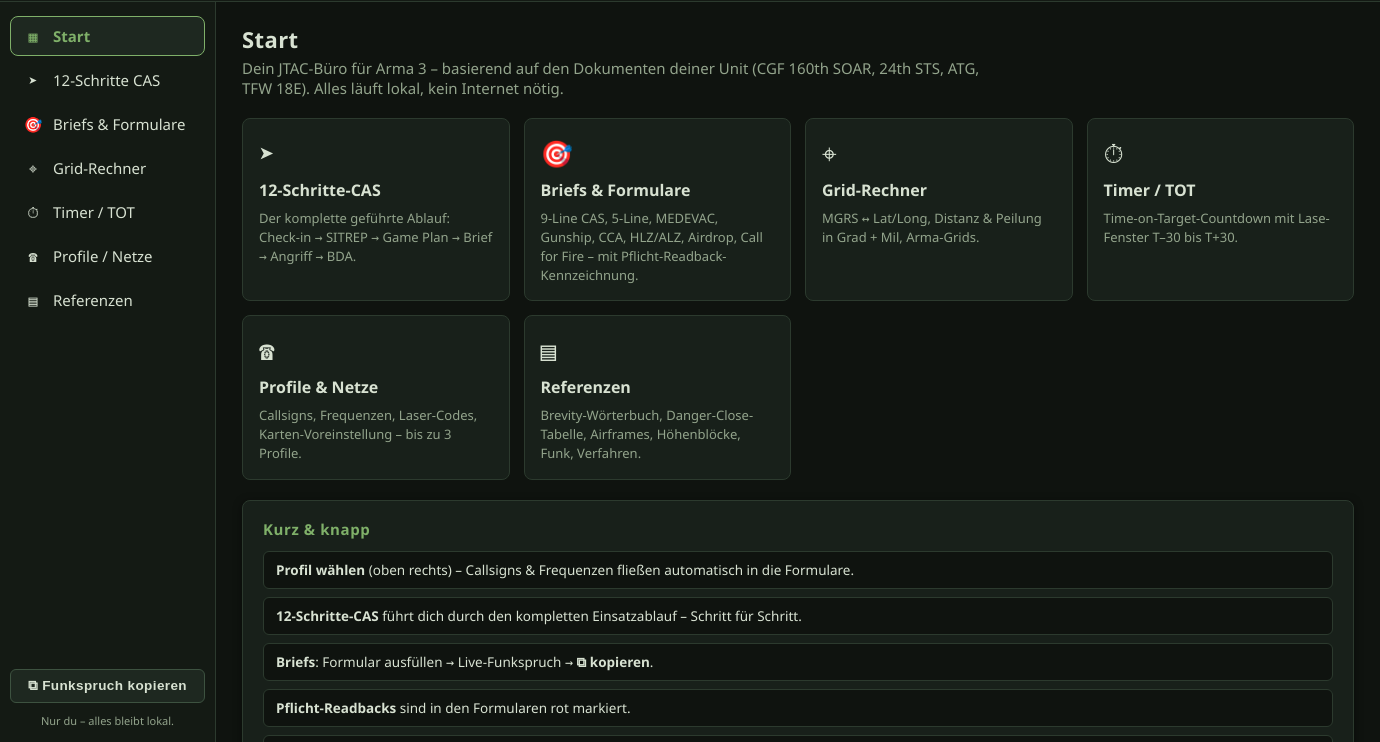
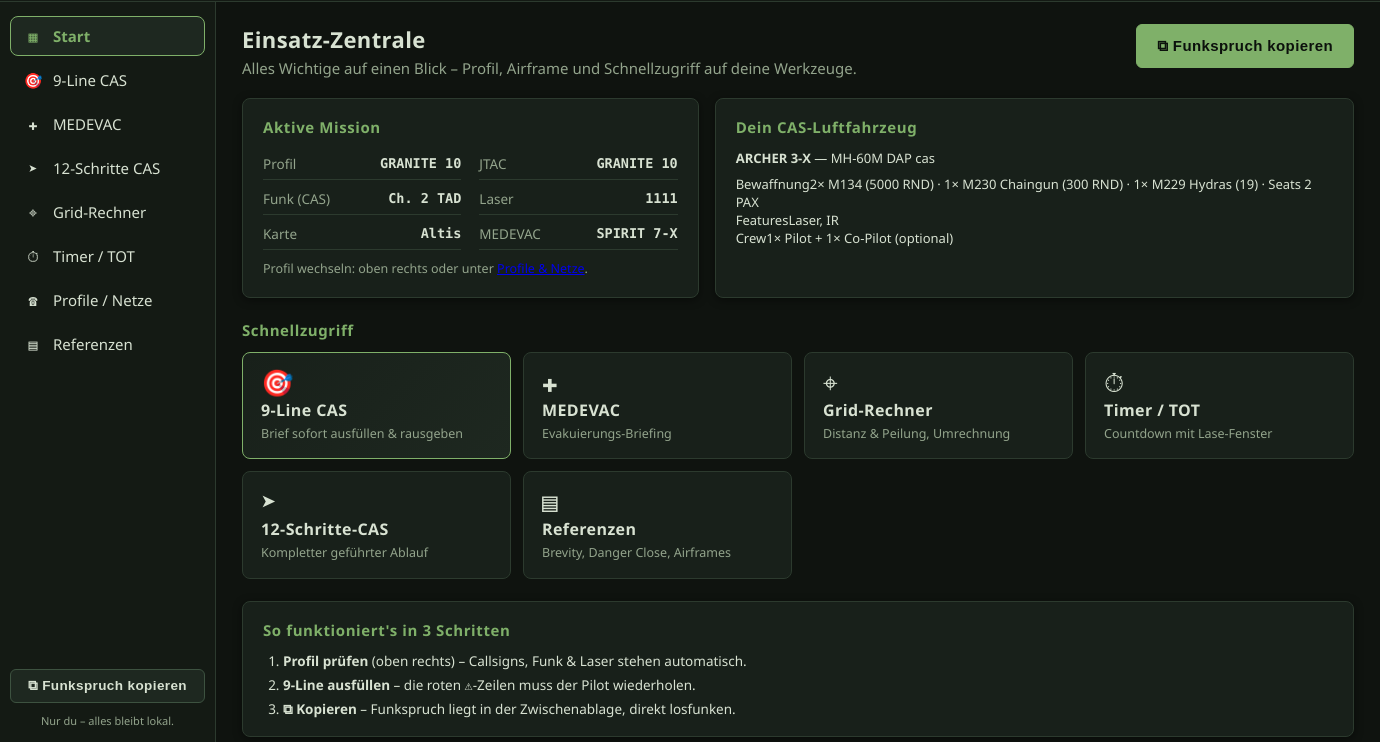
Before and after one commit to scarecrowwill23/JTAC-PRIVATE-SHEET, an Electron app: page src/index.html in a window 1380 px wide. Shown: the part 58-800 px from the top of the page. Drawn offline with Linux system fonts and the light colour scheme; no server answers.

Commit message:
v0.4: Einsatz-Zentrale-Dashboard (Mission + Airframe auf einen Blick, große Schnellzugriff-Buttons), 9-Line & MEDEVAC direkt in der Sidebar, Auto-Fokus + Ein-Klick-Kopieren
Co-authored-by: arena-agent <297053741+arena-agent@users.noreply.github.com>

```diff
--- a/package.json
+++ b/package.json
@@ -1,6 +1,6 @@
 {
   "name": "jtac-private-sheet",
-  "version": "0.3.0",
+  "version": "0.4.0",
   "description": "JTAC Werkzeug für Arma 3 – private Desktop-App",
   "main": "main.js",
   "author": "Private",
--- a/src/css/styles.css
+++ b/src/css/styles.css
@@ -353,6 +353,81 @@ select.select option { background: var(--panel); }
 .ref-card td:first-child { font-family: var(--mono); font-weight: 700; white-space: nowrap; }
 
 /* ============================================================
+   Dashboard (Start)
+   ============================================================ */
+.dash-head {
+  display: flex;
+  justify-content: space-between;
+  align-items: flex-start;
+  gap: 16px;
+  margin-bottom: 20px;
+  flex-wrap: wrap;
+}
+.dash-head h1 { margin-bottom: 4px; }
+.dash-head .lead { margin-bottom: 0; }
+
+.dash-grid {
+  display: grid;
+  grid-template-columns: 1fr 1.4fr;
+  gap: 16px;
+  margin-bottom: 22px;
+}
+@media (max-width: 1100px) { .dash-grid { grid-template-columns: 1fr; } }
+
+.dash-mission-grid {
+  display: grid;
+  grid-template-columns: 1fr 1fr;
+  gap: 4px 18px;
+  margin-bottom: 10px;
+}
+.dash-mission-grid .kv {
+  display: flex;
+  justify-content: space-between;
+  gap: 10px;
+  padding: 6px 0;
+  border-bottom: 1px solid var(--border);
+  font-size: 13.5px;
+}
+.dash-mission-grid .kv span { color: var(--text-dim); }
+.dash-mission-grid .kv b { font-family: var(--mono); text-align: right; }
+
+.dash-airframe #dash-airframe-box { font-size: 13px; }
+.dash-airframe #dash-airframe-box .af-head { margin-bottom: 8px; }
+.dash-airframe #dash-airframe-box .af-row { grid-template-columns: 110px 1fr; }
+
+.dash-h2 { margin: 0 0 12px; }
+
+.dash-actions {
+  display: grid;
+  grid-template-columns: repeat(auto-fill, minmax(240px, 1fr));
+  gap: 12px;
+  margin-bottom: 22px;
+}
+.dash-btn {
+  display: flex;
+  flex-direction: column;
+  align-items: flex-start;
+  gap: 4px;
+  background: var(--panel);
+  border: 1px solid var(--border);
+  border-radius: var(--radius);
+  padding: 16px 18px;
+  cursor: pointer;
+  color: var(--text);
+  text-align: left;
+  transition: border-color .12s, transform .12s, box-shadow .12s;
+  font-family: var(--font);
+}
+.dash-btn:hover { border-color: var(--accent); transform: translateY(-2px); box-shadow: var(--shadow); }
+.dash-btn.dash-primary { border-color: var(--accent); background: linear-gradient(135deg, var(--panel) 0%, var(--panel-2) 100%); }
+.dash-ico { font-size: 26px; line-height: 1; }
+.dash-t1 { font-weight: 800; font-size: 16px; letter-spacing: .4px; }
+.dash-t2 { color: var(--text-dim); font-size: 12.5px; line-height: 1.4; }
+
+.dash-tip { margin-top: 4px; }
+.dash-steps { margin: 0; padding-left: 20px; display: flex; flex-direction: column; gap: 6px; font-size: 13.5px; }
+
+/* ============================================================
    Tabs
    ============================================================ */
 .tabs {
--- a/src/index.html
+++ b/src/index.html
@@ -14,7 +14,7 @@
       <span class="brand-mark">JT</span>
       <div class="brand-text">
         <span class="brand-title">JTAC&nbsp;PRIVATE&nbsp;SHEET</span>
-        <span class="brand-sub" id="brand-sub">CGF 160th SOAR · v0.3</span>
+        <span class="brand-sub" id="brand-sub">CGF 160th SOAR · v0.4</span>
       </div>
     </div>
 
@@ -34,8 +34,9 @@
     <nav class="sidebar" id="sidebar">
       <div class="nav-group">
         <a href="#/home"      class="nav-item" data-route="home"><span class="nav-ico">▦</span><span>Start</span></a>
+        <a href="#/briefs"    class="nav-item" data-route="briefs" data-tab="cas9"><span class="nav-ico">🎯</span><span>9-Line&nbsp;CAS</span></a>
+        <a href="#/briefs"    class="nav-item" data-route="briefs" data-tab="medevac"><span class="nav-ico">✚</span><span>MEDEVAC</span></a>
         <a href="#/casflow"   class="nav-item" data-route="casflow"><span class="nav-ico">➤</span><span>12-Schritte&nbsp;CAS</span></a>
-        <a href="#/briefs"    class="nav-item" data-route="briefs"><span class="nav-ico">🎯</span><span>Briefs&nbsp;&amp;&nbsp;Formulare</span></a>
         <a href="#/grid"      class="nav-item" data-route="grid"><span class="nav-ico">⌖</span><span>Grid-Rechner</span></a>
         <a href="#/timer"     class="nav-item" data-route="timer"><span class="nav-ico">⏱</span><span>Timer&nbsp;/&nbsp;TOT</span></a>
         <a href="#/profile"   class="nav-item" data-route="profile"><span class="nav-ico">☎</span><span>Profile&nbsp;/&nbsp;Netze</span></a>
@@ -50,53 +51,56 @@
     <!-- Inhalt -->
     <main class="content">
 
-      <!-- ===== START ===== -->
+      <!-- ===== START (Dashboard) ===== -->
       <section class="view" id="view-home">
-        <h1>Start</h1>
-        <p class="lead">Dein JTAC-Büro für Arma&nbsp;3 – basierend auf den Dokumenten deiner Unit (CGF 160th SOAR, 24th STS, ATG, TFW 18E). Alles läuft lokal, kein Internet nötig.</p>
-
-        <div class="card-grid">
-          <a class="card" href="#/casflow">
-            <div class="card-ico">➤</div>
-            <div class="card-title">12-Schritte-CAS</div>
-            <div class="card-text">Der komplette geführte Ablauf: Check-in → SITREP → Game Plan → Brief → Angriff → BDA.</div>
-          </a>
-          <a class="card" href="#/briefs">
-            <div class="card-ico">🎯</div>
-            <div class="card-title">Briefs &amp; Formulare</div>
-            <div class="card-text">9-Line CAS, 5-Line, MEDEVAC, Gunship, CCA, HLZ/ALZ, Airdrop, Call for Fire – mit Pflicht-Readback-Kennzeichnung.</div>
-          </a>
-          <a class="card" href="#/grid">
-            <div class="card-ico">⌖</div>
-            <div class="card-title">Grid-Rechner</div>
-            <div class="card-text">MGRS ↔ Lat/Long, Distanz &amp; Peilung in Grad + Mil, Arma-Grids.</div>
-          </a>
-          <a class="card" href="#/timer">
-            <div class="card-ico">⏱</div>
-            <div class="card-title">Timer / TOT</div>
-            <div class="card-text">Time-on-Target-Countdown mit Lase-Fenster T–30 bis T+30.</div>
-          </a>
-          <a class="card" href="#/profile">
-            <div class="card-ico">☎</div>
-            <div class="card-title">Profile &amp; Netze</div>
-            <div class="card-text">Callsigns, Frequenzen, Laser-Codes, Karten-Voreinstellung – bis zu 3 Profile.</div>
-          </a>
-          <a class="card" href="#/refs">
-            <div class="card-ico">▤</div>
-            <div class="card-title">Referenzen</div>
-            <div class="card-text">Brevity-Wörterbuch, Danger-Close-Tabelle, Airframes, Höhenblöcke, Funk, Verfahren.</div>
-          </a>
+        <div class="dash-head">
+          <div>
+            <h1>Einsatz-Zentrale</h1>
+            <p class="lead">Alles Wichtige auf einen Blick – Profil, Airframe und Schnellzugriff auf deine Werkzeuge.</p>
+          </div>
+          <button id="dash-copy" class="btn btn-primary big" title="Kopiert den Funkspruch des zuletzt geöffneten Briefs (Standard: 9-Line CAS)">⧉ Funkspruch kopieren</button>
         </div>
 
-        <div class="panel">
-          <h2>Kurz &amp; knapp</h2>
-          <ul class="checklist">
-            <li><b>Profil wählen</b> (oben rechts) – Callsigns &amp; Frequenzen fließen automatisch in die Formulare.</li>
-            <li><b>12-Schritte-CAS</b> führt dich durch den kompletten Einsatzablauf – Schritt für Schritt.</li>
-            <li><b>Briefs</b>: Formular ausfüllen → Live-Funkspruch → <b>⧉ kopieren</b>.</li>
-            <li><b>Pflicht-Readbacks</b> sind in den Formularen rot markiert.</li>
-            <li><b>Referenzen</b>: Danger Close nachschlagen, Brevity durchsuchen, Airframes der 160th SOAR.</li>
-          </ul>
+        <!-- Aktive Mission -->
+        <div class="dash-grid">
+          <div class="panel dash-mission">
+            <h2>Aktive Mission</h2>
+            <div class="dash-mission-grid">
+              <div class="kv"><span>Profil</span><b id="dash-profil">–</b></div>
+              <div class="kv"><span>JTAC</span><b id="dash-jtac">–</b></div>
+              <div class="kv"><span>Funk (CAS)</span><b id="dash-freq">–</b></div>
+              <div class="kv"><span>Laser</span><b id="dash-laser">–</b></div>
+              <div class="kv"><span>Karte</span><b id="dash-map">–</b></div>
+              <div class="kv"><span>MEDEVAC</span><b id="dash-med">–</b></div>
+            </div>
+            <div class="hint">Profil wechseln: oben rechts oder unter <a href="#/profile">Profile &amp; Netze</a>.</div>
+          </div>
+
+          <div class="panel dash-airframe">
+            <h2>Dein CAS-Luftfahrzeug</h2>
+            <div id="dash-airframe-box">Kein Airframe-Callsign im Profil hinterlegt.</div>
+          </div>
+        </div>
+
+        <!-- Schnellzugriff -->
+        <h2 class="dash-h2">Schnellzugriff</h2>
+        <div class="dash-actions">
+          <button class="dash-btn dash-primary" data-goto="briefs" data-tab="cas9"><span class="dash-ico">🎯</span><span class="dash-t1">9-Line CAS</span><span class="dash-t2">Brief sofort ausfüllen &amp; rausgeben</span></button>
+          <button class="dash-btn" data-goto="briefs" data-tab="medevac"><span class="dash-ico">✚</span><span class="dash-t1">MEDEVAC</span><span class="dash-t2">Evakuierungs-Briefing</span></button>
+          <button class="dash-btn" data-goto="grid"><span class="dash-ico">⌖</span><span class="dash-t1">Grid-Rechner</span><span class="dash-t2">Distanz &amp; Peilung, Umrechnung</span></button>
+          <button class="dash-btn" data-goto="timer"><span class="dash-ico">⏱</span><span class="dash-t1">Timer / TOT</span><span class="dash-t2">Countdown mit Lase-Fenster</span></button>
+          <button class="dash-btn" data-goto="casflow"><span class="dash-ico">➤</span><span class="dash-t1">12-Schritte-CAS</span><span class="dash-t2">Kompletter geführter Ablauf</span></button>
+          <button class="dash-btn" data-goto="refs"><span class="dash-ico">▤</span><span class="dash-t1">Referenzen</span><span class="dash-t2">Brevity, Danger Close, Airframes</span></button>
+        </div>
+
+        <!-- Kompakt-Tipp -->
+        <div class="panel dash-tip">
+          <h2>So funktioniert's in 3 Schritten</h2>
+          <ol class="dash-steps">
+            <li><b>Profil prüfen</b> (oben rechts) – Callsigns, Funk &amp; Laser stehen automatisch.</li>
+            <li><b>9-Line ausfüllen</b> – die roten ⚠-Zeilen muss der Pilot wiederholen.</li>
+            <li><b>⧉ Kopieren</b> – Funkspruch liegt in der Zwischenablage, direkt losfunken.</li>
+          </ol>
         </div>
       </section>
 
--- a/src/js/app.js
+++ b/src/js/app.js
@@ -50,6 +50,55 @@
   // ---------- Router ----------
   const routes = ['home', 'casflow', 'briefs', 'grid', 'timer', 'profile', 'refs'];
 
+  /** Dashboard (Start) rendern: aktive Mission + Airframe-Karte. */
+  function renderDashboard() {
+    const p = window.JTProfiles.getActive();
+    const set = (id, v) => { const el = document.getElementById(id); if (el) el.textContent = v || '–'; };
+    set('dash-profil', p.name);
+    set('dash-jtac', p.jtac);
+    set('dash-freq', p.freqCas);
+    set('dash-laser', p.laser);
+    set('dash-map', window.JTProfiles.mapName(p.map));
+    set('dash-med', p.med);
+
+    const box = document.getElementById('dash-airframe-box');
+    if (!box) return;
+    const af = window.REF.findAirframe(p.cas);
+    if (!af) {
+      box.innerHTML = '<span class="hint">Kein Airframe-Callsign im Profil hinterlegt.</span>';
+      return;
+    }
+    box.innerHTML =
+      `<div class="af-head"><b>${af.cs}</b> — ${af.name} <span class="af-cat">${af.cat}</span></div>` +
+      `<div class="af-row"><span>Bewaffnung</span>${af.info}</div>` +
+      `<div class="af-row"><span>Features</span>${af.feat}</div>` +
+      `<div class="af-row"><span>Crew</span>${af.crew}</div>`;
+  }
+
+  /** Klick-Handler für Dashboard-Buttons & Sidebar-Verknüpfungen (data-goto / data-tab). */
+  function initGoButtons() {
+    document.querySelectorAll('[data-goto]').forEach(btn => {
+      btn.addEventListener('click', () => {
+        const tab = btn.dataset.tab;
+        if (tab && window.JTBriefs) window.JTBriefs.open(tab);
+        location.hash = '#/' + btn.dataset.goto;
+      });
+    });
+    // Sidebar-Links mit data-tab (9-Line / MEDEVAC)
+    document.querySelectorAll('.nav-item[data-tab]').forEach(a => {
+      a.addEventListener('click', (e) => {
+        e.preventDefault();
+        if (window.JTBriefs) window.JTBriefs.open(a.dataset.tab);
+        location.hash = '#/briefs';
+      });
+    });
+    const dashCopy = document.getElementById('dash-copy');
+    if (dashCopy) dashCopy.addEventListener('click', () => {
+      // letzten Funkspruch aus dem aktiven Brief kopieren
+      if (window.JTBriefs) window.JTBriefs.copyCurrent();
+    });
+  }
+
   function route() {
     const hash = (location.hash || '#/home').replace('#/', '');
     const name = routes.includes(hash) ? hash : 'home';
@@ -59,6 +108,7 @@
     document.querySelectorAll('.nav-item').forEach(a => {
       a.classList.toggle('active', a.dataset.route === name);
     });
+    if (name === 'home') renderDashboard();
     if (name === 'refs') window.JTRefs.render();
     if (name === 'casflow') window.JTCasFlow.renderStep();
     if (name === 'profile') {
@@ -219,6 +269,7 @@
     if (zoneSel) zoneSel.value = window.JTProfiles.getActive().map || 'altis';
     if (window.JTBriefs && window.JTBriefs.onProfileChange) window.JTBriefs.onProfileChange();
     if (window.JTCasFlow) window.JTCasFlow.renderPreview();
+    renderDashboard();
     if (window.jtacAPI && window.jtacAPI.setTitle) {
       window.jtacAPI.setTitle('JTAC Private Sheet – ' + window.JTProfiles.getActive().name);
     }
@@ -231,6 +282,7 @@
     initTheme();
     initGrid();
     initProfilesUI();
+    initGoButtons();
     window.JTTimer.init();
     window.JTBriefs.init();
     window.JTCasFlow.init();
```
Also changed, not shown: src/js/modules/briefs.js (+15 -1 lines), test/smoke.test.js (+16 -1 lines), README.md.
